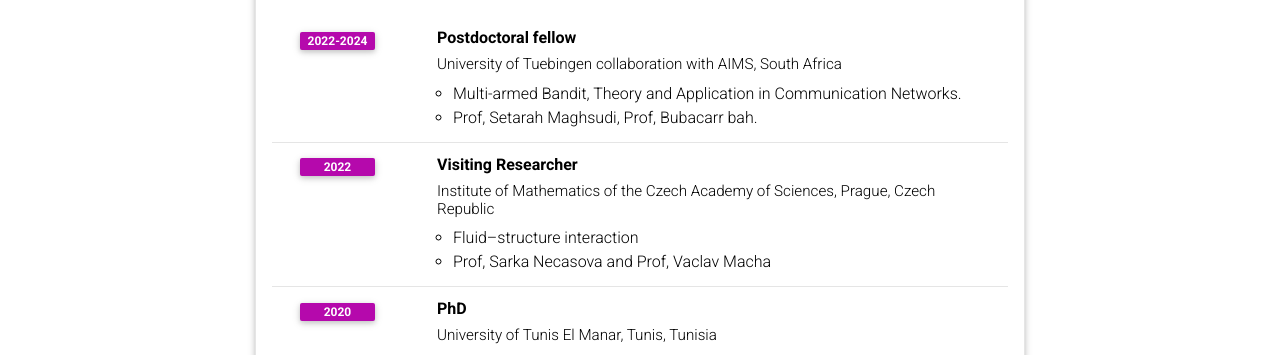
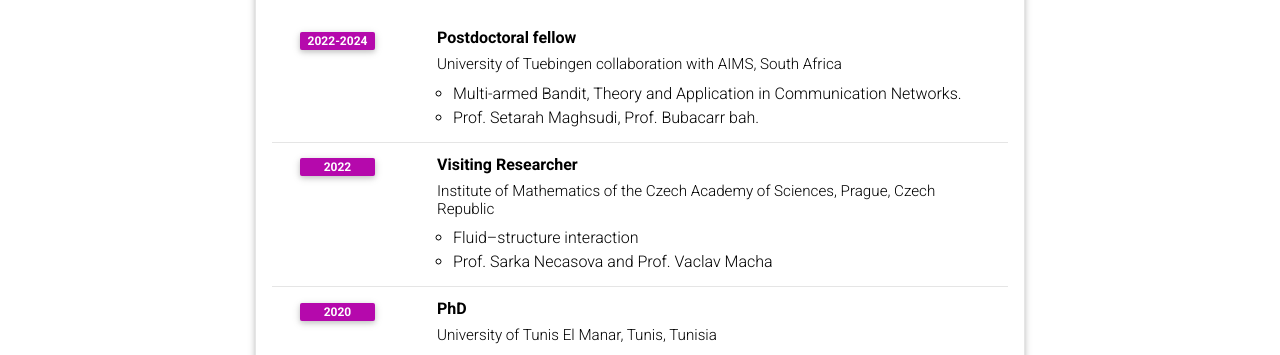
Before and after one commit to Sabrine-stack/Sabrine-stack.github.io, a Jekyll site: the page built from _pages/cv.md, in a window 1280 px wide and 900 px high. Shown: the part 439-794 px from the top of the window. Built offline with Jekyll 4.4.1, drawn with Linux system fonts in a browser that asks for light colours; comment, search, counter and statistics services are not loaded; a style sheet for code colours, icons or effects is not loaded.

Commit message:
Update cv.yml

```diff
--- a/_data/cv.yml
+++ b/_data/cv.yml
@@ -16,14 +16,14 @@
       year: 2022-2024
       description:
         - Multi-armed Bandit, Theory and Application in Communication Networks.
-        - Prof, Setarah Maghsudi, Prof, Bubacarr bah.
+        - Prof. Setarah Maghsudi, Prof. Bubacarr bah.
 
     - title: Visiting Researcher
       institution: Institute of Mathematics of the Czech Academy of Sciences, Prague, Czech Republic
       year: 2022
       description:
         - Fluid–structure interaction
-        - Prof, Sarka Necasova and Prof, Vaclav Macha
+        - Prof. Sarka Necasova and Prof. Vaclav Macha
     - title: PhD
       institution: University of Tunis El Manar, Tunis, Tunisia
       year: 2020
```
